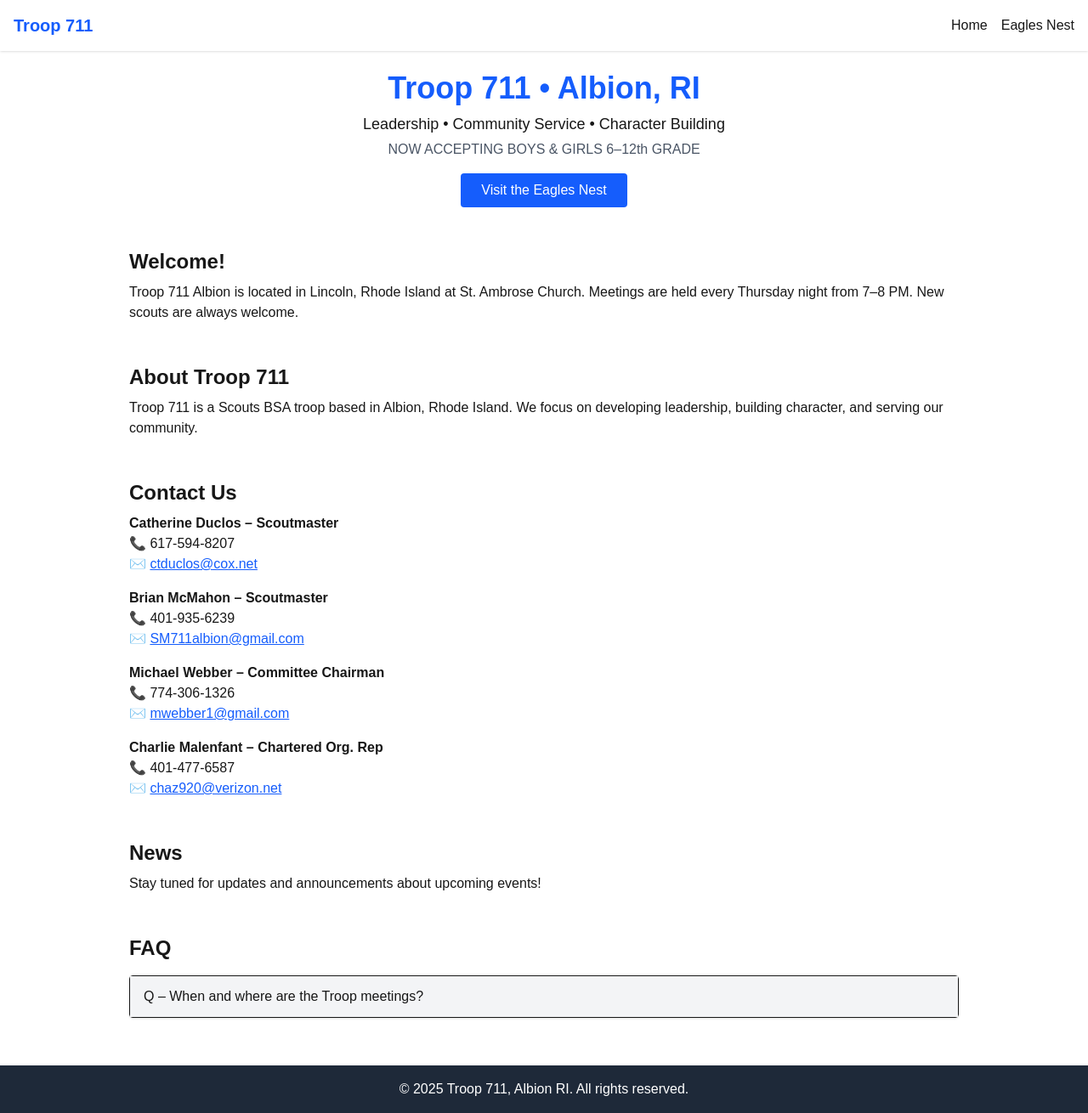
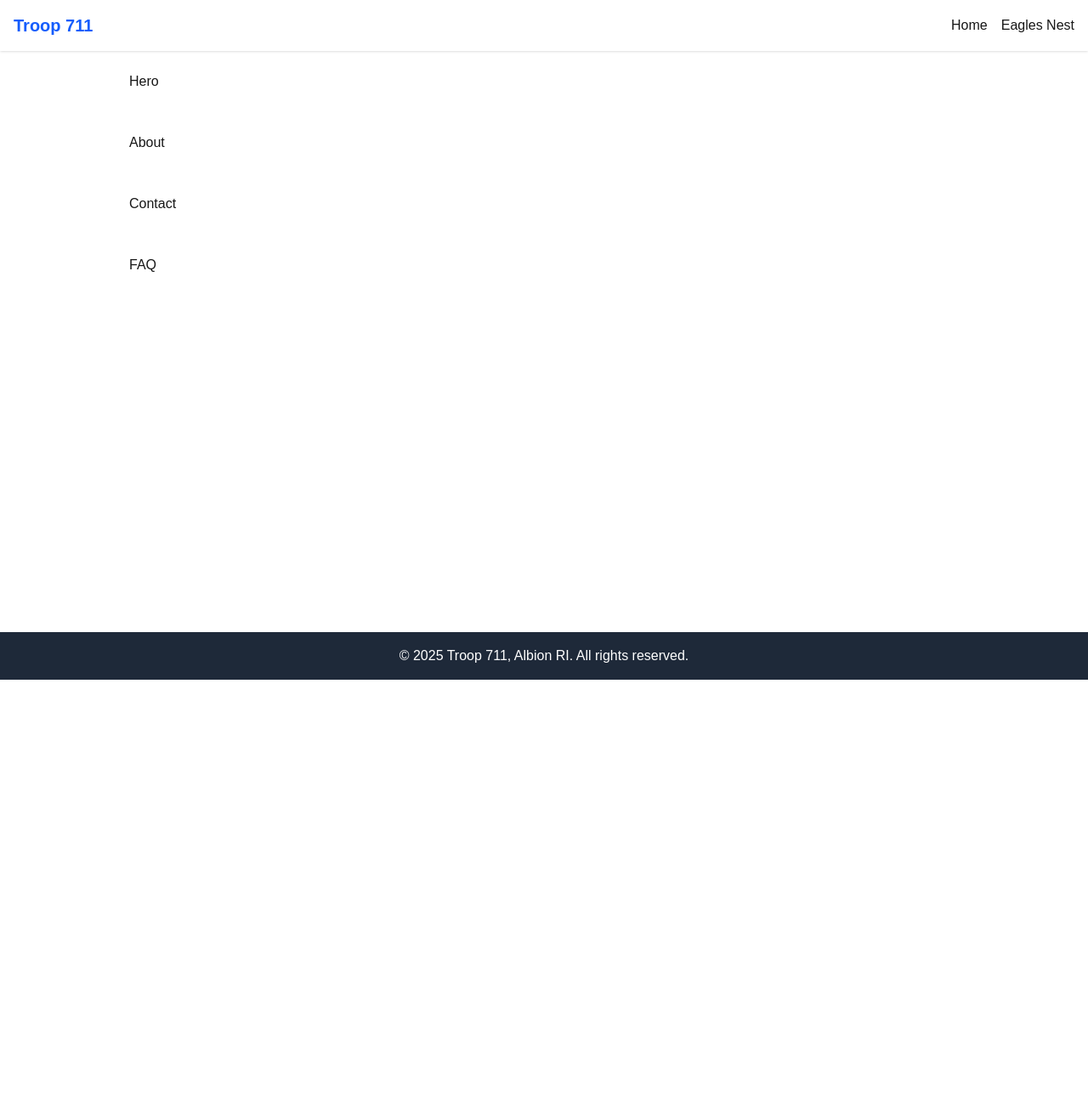
Before and after one commit to XCraftMan52/troop711, a Next.js app: page / in a window 1280 px wide. Shown: the whole page at 85% size. After the commit the page ends 800 px from the top, so only its background shows below. Built offline with nearby package versions, Linux system fonts and the light colour scheme.

Commit message:
feat: back to basics

```diff
--- /dev/null
+++ b/src/app/components/About.tsx
@@ -0,0 +1,7 @@
+import React from 'react'
+
+export default function About() {
+  return (
+    <div>About</div>
+  )
+}
--- /dev/null
+++ b/src/app/components/Contact.tsx
@@ -0,0 +1,7 @@
+import React from 'react'
+
+export default function Contact() {
+  return (
+    <div>Contact</div>
+  )
+}
--- /dev/null
+++ b/src/app/components/FAQ.tsx
@@ -0,0 +1,7 @@
+import React from 'react'
+
+export default function FAQ() {
+  return (
+    <div>FAQ</div>
+  )
+}
--- /dev/null
+++ b/src/app/components/Hero.tsx
@@ -0,0 +1,7 @@
+import React from 'react'
+
+export default function Hero() {
+  return (
+    <div>Hero</div>
+  )
+}
--- a/src/app/globals.css
+++ b/src/app/globals.css
@@ -1,7 +1,3 @@
-@tailwind base;
-@tailwind components;
-@tailwind utilities;
-
 @import "tailwindcss";
 
 :root {
--- a/src/app/page.tsx
+++ b/src/app/page.tsx
@@ -2,75 +2,18 @@
 import Image from "next/image";
 import Link from "next/link";
 import { useState } from "react";
+import Hero from "./components/Hero";
+import About from "./components/About";
+import Contact from "./components/Contact";
+import FAQ from "./components/FAQ";
 
 export default function Home() {
-   const [faqOpen, setFaqOpen] = useState(false);
   return (
       <div className="space-y-12 p-6 max-w-5xl mx-auto">
-      <section className="text-center">
-        <h1 className="text-4xl font-bold text-blue-600">Troop 711 • Albion, RI</h1>
-        <p className="mt-2 text-lg">Leadership • Community Service • Character Building</p>
-        <p className="mt-1 text-md text-gray-600">NOW ACCEPTING BOYS & GIRLS 6–12th GRADE</p>
-        <Link href="/eagles-nest" className="inline-block mt-4 px-6 py-2 bg-blue-600 text-white rounded hover:bg-blue-700">Visit the Eagles Nest</Link>
-      </section>
-
-      <section>
-        <h2 className="text-2xl font-semibold mb-2">Welcome!</h2>
-        <p>Troop 711 Albion is located in Lincoln, Rhode Island at St. Ambrose Church. Meetings are held every Thursday night from 7–8 PM. New scouts are always welcome.</p>
-      </section>
-
-      <section>
-        <h2 className="text-2xl font-semibold mb-2">About Troop 711</h2>
-        <p>Troop 711 is a Scouts BSA troop based in Albion, Rhode Island. We focus on developing leadership, building character, and serving our community.</p>
-      </section>
-
-      <section>
-        <h2 className="text-2xl font-semibold mb-2">Contact Us</h2>
-        <div className="space-y-4">
-          <div>
-            <h3 className="font-bold">Catherine Duclos – Scoutmaster</h3>
-            <p>📞 617-594-8207</p>
-            <p>✉️ <a href="mailto:ctduclos@cox.net" className="text-blue-600 underline">ctduclos@cox.net</a></p>
-          </div>
-          <div>
-            <h3 className="font-bold">Brian McMahon – Scoutmaster</h3>
-            <p>📞 401-935-6239</p>
-            <p>✉️ <a href="mailto:SM711albion@gmail.com" className="text-blue-600 underline">SM711albion@gmail.com</a></p>
-          </div>
-          <div>
-            <h3 className="font-bold">Michael Webber – Committee Chairman</h3>
-            <p>📞 774-306-1326</p>
-            <p>✉️ <a href="mailto:mwebber1@gmail.com" className="text-blue-600 underline">mwebber1@gmail.com</a></p>
-          </div>
-          <div>
-            <h3 className="font-bold">Charlie Malenfant – Chartered Org. Rep</h3>
-            <p>📞 401-477-6587</p>
-            <p>✉️ <a href="mailto:chaz920@verizon.net" className="text-blue-600 underline">chaz920@verizon.net</a></p>
-          </div>
-        </div>
-      </section>
-
-      <section>
-        <h2 className="text-2xl font-semibold mb-2">News</h2>
-        <p>Stay tuned for updates and announcements about upcoming events!</p>
-      </section>
-
-      <section>
-        <h2 className="text-2xl font-semibold mb-4">FAQ</h2>
-        <div className="border rounded shadow">
-          <button
-            onClick={() => setFaqOpen(!faqOpen)}
-            className="w-full text-left px-4 py-3 bg-gray-100 hover:bg-gray-200 focus:outline-none"
-          >
-            Q – When and where are the Troop meetings?
-          </button>
-          {faqOpen && (
-            <div className="px-4 py-3">
-              A – The Troop meetings are held every Thursday from 7 to 8 at St. Ambrose Church in Lincoln, RI.
-            </div>
-          )}
-        </div>
-      </section>
+      <Hero />
+      <About />
+      <Contact />
+      <FAQ />
     </div>
   );
 }
```
